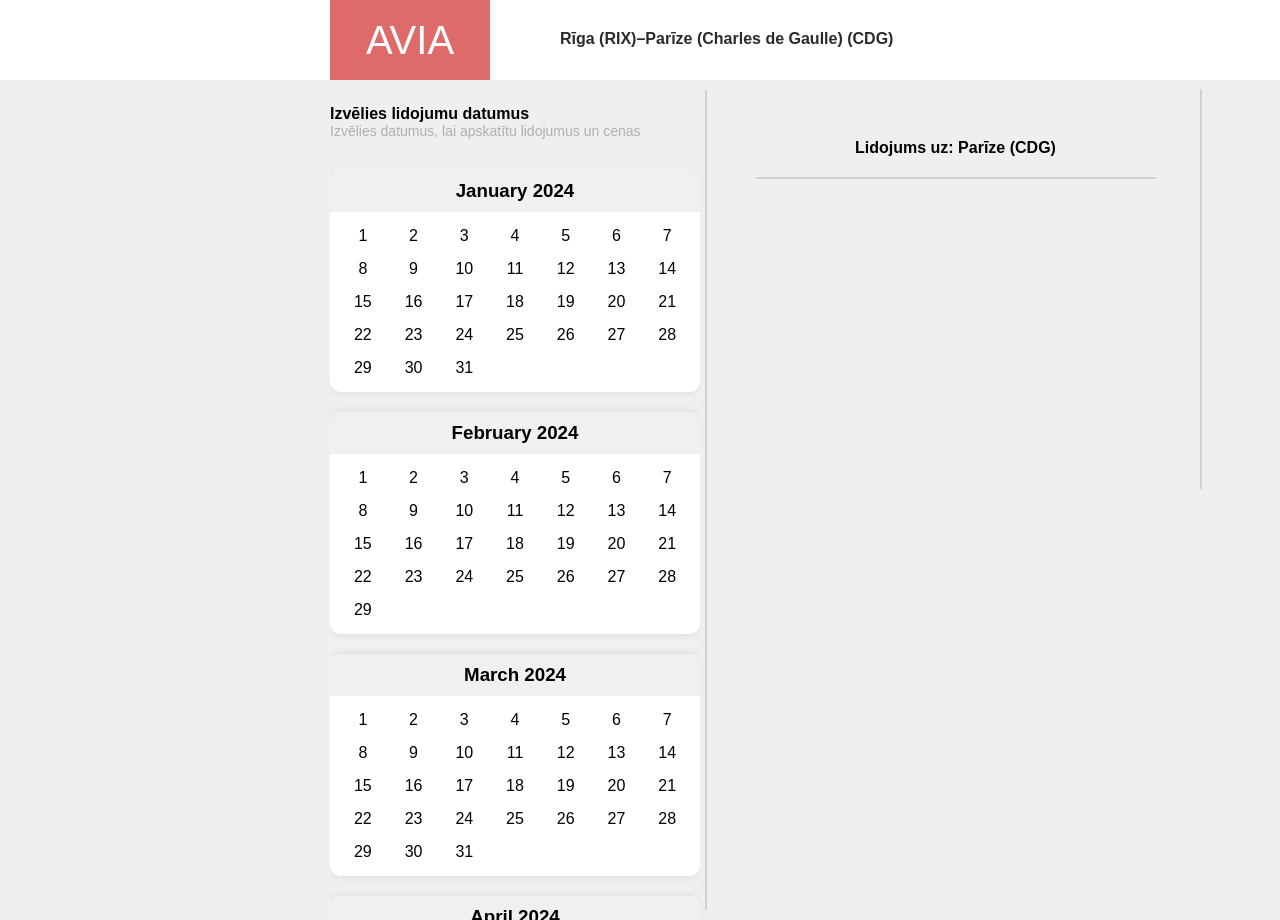
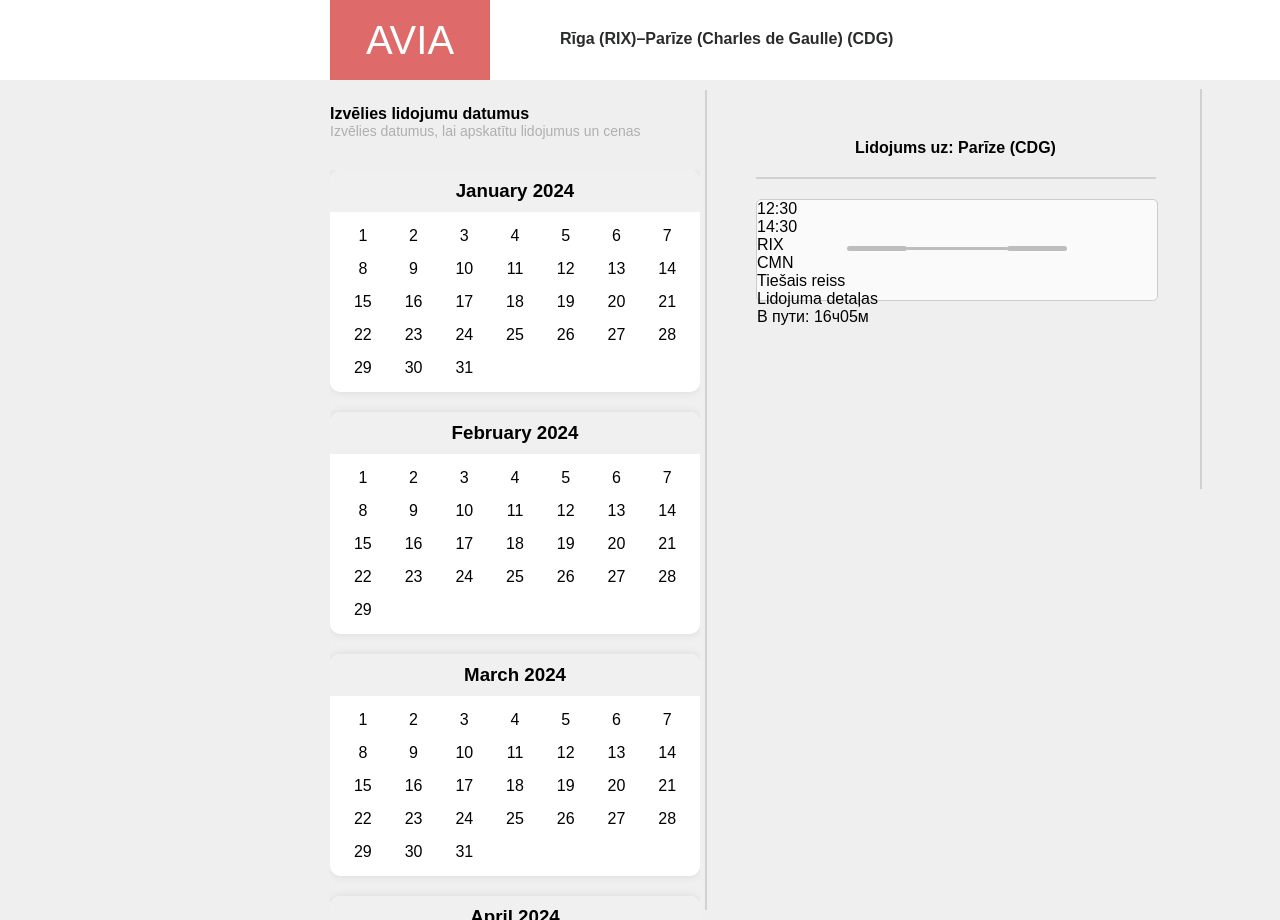
Before and after one commit to DenKozlov04/main_course_project, a PHP site: page /php/aviability.php in a window 1280 px wide. Run offline with PHP 8.4, Linux system fonts and the light colour scheme.

Commit message:
some changes

```diff
--- a/css/aviability.css
+++ b/css/aviability.css
@@ -155,3 +155,73 @@ body {
     position: relative;
     top: -350px;
 }
+.ticketForm {
+    background-color: #FAFAFA;
+    width: 400px;
+    height: 100px;
+    /* margin-left: 756px; */
+    /* margin-top: 20px; */
+    border-radius: 5px;
+    margin-left: 6px;
+    margin-bottom: 5px;
+    border: 1px solid #ccc;
+}
+.ticketPlace {
+    margin-top:20px;
+    /* background-color: #85ffa3; */
+    width: 430px;
+    height: 600px;
+    margin-left: 750px;
+    overflow-y: scroll;
+    max-height: 300px;
+    /* border: 1px solid #ccc;  */
+    align-items: center;
+    justify-content: center;
+}
+
+.ticketPlace::-webkit-scrollbar {
+    width: 8px;
+}
+
+.ticketPlace::-webkit-scrollbar-thumb {
+    background-color: rgb(90, 86, 114);
+    border-radius: 10px;
+}
+
+.ticketPlace::-webkit-scrollbar-track {
+    background-color: #f1f1f1;
+    border-radius: 10px;
+}
+.StyleRect {
+    display: flex;
+    margin-left:90px;
+    margin-top:-80px;
+}
+
+.grey2 {
+    background-color: #BDBDBD;
+    width: 60px;
+    height: 5px;
+    border-radius: 10px;
+
+}
+
+.grey1 {
+    background-color: #BDBDBD;
+    width: 60px;
+    height: 5px;
+    border-radius: 10px;
+
+
+}
+
+
+.line1 {
+    background-color: #BDBDBD;
+    width: 100px;
+    height: 3px;
+    margin-top:1px;
+
+}
+.time{
+}
--- a/php/aviability.php
+++ b/php/aviability.php
@@ -47,6 +47,24 @@
 
 <a class='Info3'>Lidojums uz: Parīze (CDG)</a>
 <div class='greyRectangle3'>
+</div>
+<div class='ticketPlace'>
+<div class = 'ticketForm'>
+    <div class='time'>
+        <div class = 'departTime'>12:30</div>
+        <div class = 'arrivTime'>14:30</div>
+    </div>
+    <div class = 'departITADA'>RIX</div>
+    <div class = 'arrivITADA'>CMN</div>
+    <div class = 'direction'>Tiešais reiss</div>
+    <div class = 'allParts'>Lidojuma detaļas</div>
+    <div class = 'wayTime'>В пути: 16ч05м</div>
+    <div class = 'StyleRect'>
+            <div class = 'grey1'></div>
+            <div class = 'line1'></div>
+            <div class = 'grey2'></div>
+    </div>
+</div>
 
 </div>
 </body>
```
